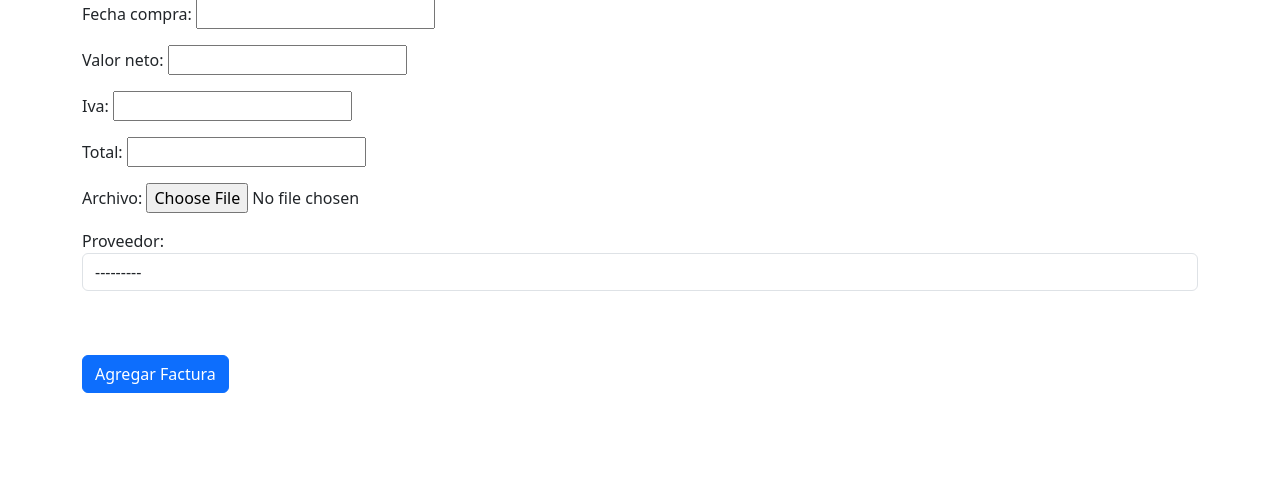
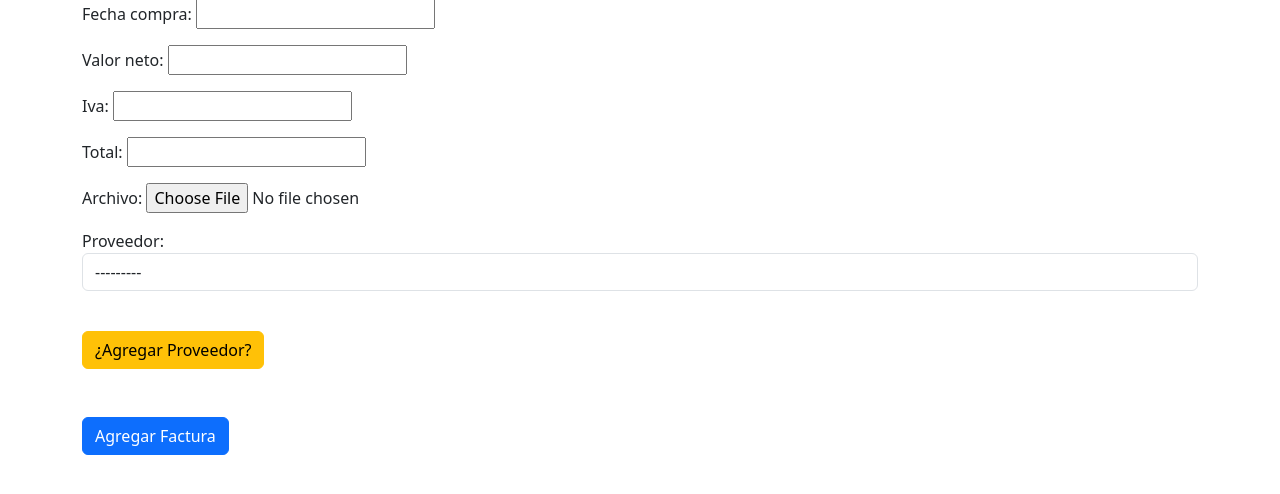
Before and after one commit to Meshdako/CTP-Inventario, a Django app: template src/Proyecto_API/api/templates/main/add_factura.html in a window 1280 px wide. Shown: the part 146-640 px from the top of the page. Run offline with Django 3.2, Linux system fonts and the light colour scheme; the template is opened without the code that fills it: values that come from a table or form of the project are taken from there, others are empty; some libraries are stand-ins or nearby versions.

Commit message:
Actualizado la plantilla de facturas

```diff
--- a/src/Proyecto_API/api/templates/main/add_factura.html
+++ b/src/Proyecto_API/api/templates/main/add_factura.html
@@ -57,6 +57,14 @@
         <form method="post" action="{% url 'crear_factura' %}" enctype="multipart/form-data">
             {% csrf_token %}
             {{ factura_form.as_p }}
+
+            <div class="mx-auto">
+                <a href="/api/proveedor/add">
+                    <button type="button" class="btn btn-warning mt-4">
+                        ¿Agregar Proveedor?
+                    </button>
+                </a>
+            </div>
 
             <!-- <div class="from-group">
                 <div class="row">
```
